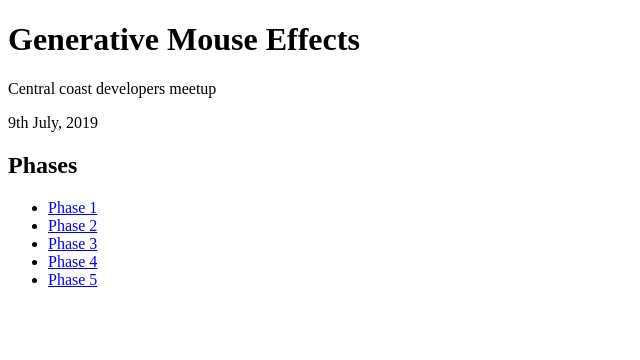
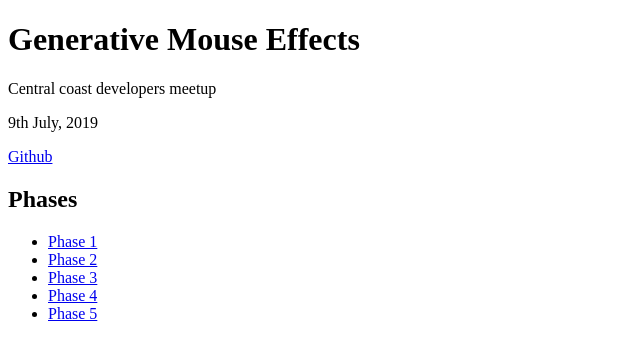
Before and after one commit to willmcl/mouse-effect-talk, a plain HTML site: page index.html in a window 1280 px wide. Shown: the whole page, without its empty margins (0-640 px from the left). Drawn offline with Linux system fonts and the light colour scheme.

Commit message:
Add link to github.

```diff
--- a/index.html
+++ b/index.html
@@ -12,6 +12,7 @@
 <h1>Generative Mouse Effects</h1>
 <p>Central coast developers meetup</p>
 <p>9th July, 2019</p>
+<p><a href="https://github.com/willmcl/mouse-effect-talk" target="_blank" rel="noopener noreferrer">Github</a></p>
 
 <h2>Phases</h2>
 <ul>
```
